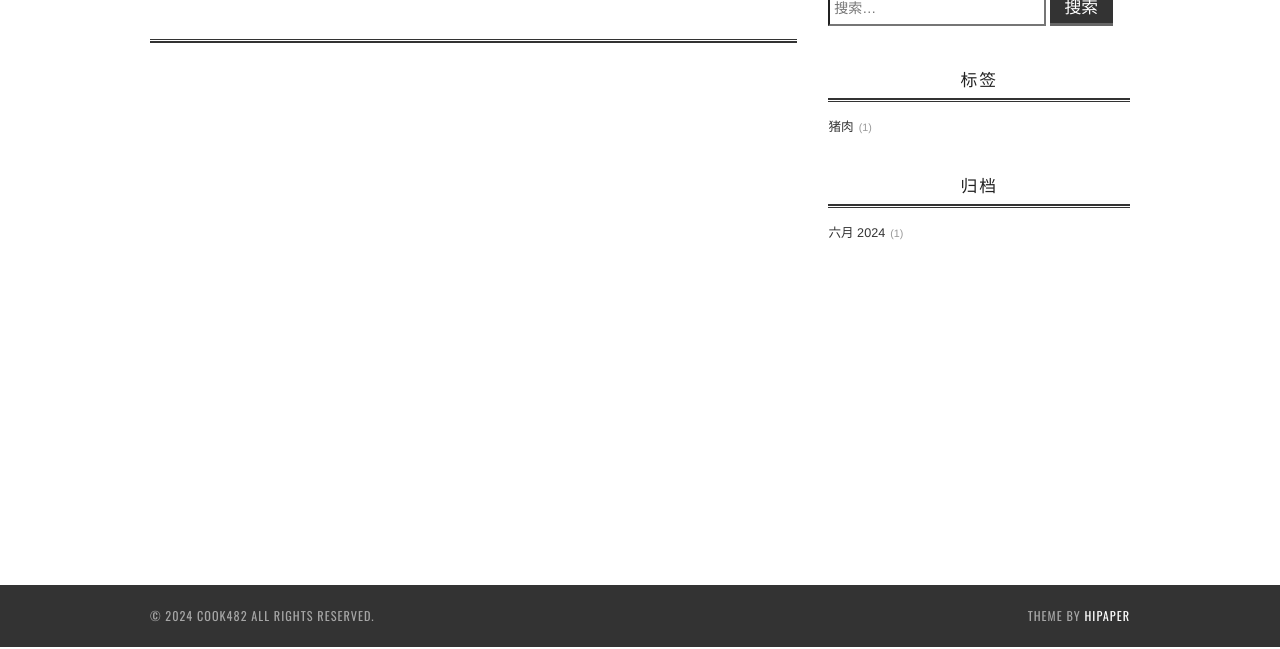
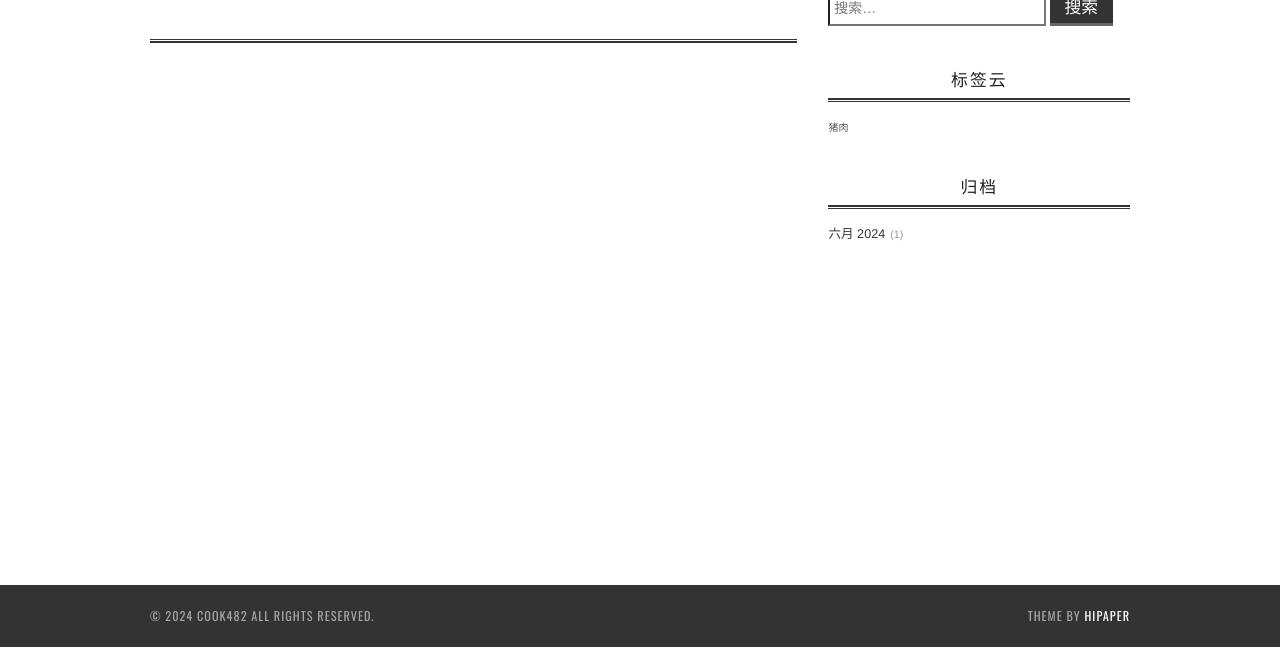
Before and after one commit to COOK482/COOK482.github.io, a plain HTML site: page about/index.html in a window 1280 px wide. Shown: the part 233-882 px from the top of the page. Drawn offline with nearby package versions, Linux system fonts and the light colour scheme; some packages are replaced by stand-ins of ours.

Commit message:
Site updated: 2024-06-26 10:18:27

```diff
--- a/about/index.html
+++ b/about/index.html
@@ -185,12 +185,11 @@
 
 
   <div class="widget-wrap">
-    <h3 class="widget-title">标签</h3>
-    <div class="widget">
-      <ul class="tag-list" itemprop="keywords"><li class="tag-list-item"><a class="tag-list-link" href="/tags/%E7%8C%AA%E8%82%89/" rel="tag">猪肉</a><span class="tag-list-count">1</span></li></ul>
+    <h3 class="widget-title">标签云</h3>
+    <div class="widget tagcloud">
+      <a href="/tags/%E7%8C%AA%E8%82%89/" style="font-size: 10px;">猪肉</a>
     </div>
   </div>
-
 
 
 
--- a/content.json
+++ b/content.json
@@ -1 +1 @@
-{"meta":{"title":"COOK482","subtitle":"","description":"","author":"COOK482","url":"https://COOK482.github.io","root":"/"},"pages":[{"title":"关于COOK482","date":"2024-06-25T15:10:32.000Z","updated":"2024-06-25T15:54:46.812Z","comments":true,"path":"about/index.html","permalink":"https://cook482.github.io/about/index.html","excerpt":"","text":""},{"title":"分类","date":"2024-06-25T14:53:25.000Z","updated":"2024-06-25T16:08:59.010Z","comments":true,"path":"tags/index.html","permalink":"https://cook482.github.io/tags/index.html","excerpt":"","text":""}],"posts":[{"title":"糖排（超懒做法）","slug":"糖排","date":"2024-06-25T15:56:24.000Z","updated":"2024-06-25T16:18:09.736Z","comments":true,"path":"2024/06/25/糖排/","permalink":"https://cook482.github.io/2024/06/25/%E7%B3%96%E6%8E%92/","excerpt":"","text":"配料 Kroger猪排（4-6根） 冰糖（大拇指第一指节大小） 生抽（2不锈钢勺） 老抽（½ 不锈钢勺） 蚝油（1不锈钢勺） 陈醋（1不锈钢勺） 料酒（1不锈钢勺） 白砂糖（⅛ sp） 蜂蜜（½ 不锈钢勺） 蒜末（1蒜瓣） 流程 Kroger猪排买来后，2~3根排骨1组（1人份量）保鲜膜分装冷冻 提前半天室温解冻后，一根根切开，焯水 根据配料、人数调整调料量，将调料、猪排加入高压锅，加水至刚好没过排骨，烧开后小火35分钟 大火收汁并定时翻面，汤汁高度低于iPhone厚度时用筷子尝汤汁甜淡，视情况加白砂糖&#x2F;保留更多汤汁 评注 不是糖醋排骨，不酸，不过油炸，甜咸口 冰糖太大块可用铝箔包裹，刀面拍碎 不追求颜色均匀、追求快速出餐，可以减少加水量 翻面要轻，容易脱骨 不用高压锅中火煮50min-1h 想要保留较多汤汁兼粘稠度，收汁阶段勾芡 原料换成翅中翅根鸡腿并减少糖量、增加鲜味（蚝油、味精），就可用小奶锅取代高压锅，制作照烧口味翅中翅根鸡腿","categories":[],"tags":[{"name":"猪肉","slug":"猪肉","permalink":"https://cook482.github.io/tags/%E7%8C%AA%E8%82%89/"}]}],"categories":[],"tags":[{"name":"猪肉","slug":"猪肉","permalink":"https://cook482.github.io/tags/%E7%8C%AA%E8%82%89/"}]}
+{"meta":{"title":"COOK482","subtitle":"","description":"","author":"COOK482","url":"https://COOK482.github.io","root":"/"},"pages":[{"title":"分类","date":"2024-06-25T14:53:25.000Z","updated":"2024-06-25T16:08:59.010Z","comments":true,"path":"tags/index.html","permalink":"https://cook482.github.io/tags/index.html","excerpt":"","text":""},{"title":"关于COOK482","date":"2024-06-25T15:10:32.000Z","updated":"2024-06-25T15:54:46.812Z","comments":true,"path":"about/index.html","permalink":"https://cook482.github.io/about/index.html","excerpt":"","text":""}],"posts":[{"title":"糖排（超懒做法）","slug":"糖排","date":"2024-06-25T15:56:24.000Z","updated":"2024-06-26T14:09:19.336Z","comments":true,"path":"2024/06/25/糖排/","permalink":"https://cook482.github.io/2024/06/25/%E7%B3%96%E6%8E%92/","excerpt":"","text":"配料 Kroger猪排（4-6根） 冰糖（大拇指第一指节大小） 生抽（2不锈钢勺） 老抽（½ 不锈钢勺） 蚝油（1不锈钢勺） 陈醋（1不锈钢勺） 料酒（1不锈钢勺） 白砂糖（⅛ sp） 蜂蜜（½ 不锈钢勺） 蒜末（1蒜瓣） 流程 Kroger猪排买来后，2~3根排骨1组（1人份量）保鲜膜分装冷冻 提前半天室温解冻后，一根根切开，焯水 根据配料、人数调整调料量，将调料、猪排加入高压锅，加水至刚好没过排骨，烧开后小火35分钟 大火收汁并定时翻面，汤汁高度低于iPhone厚度时用筷子尝汤汁甜淡，视情况加白砂糖&#x2F;保留更多汤汁 评注 不是糖醋排骨，不酸，不过油炸，甜咸口 冰糖太大块可用铝箔包裹，刀面拍碎 不追求颜色均匀、追求快速出餐，可以减少加水量 翻面要轻，容易脱骨 不用高压锅中火煮50min-1h 想要保留较多汤汁兼粘稠度，收汁阶段勾芡 原料换成翅中翅根鸡腿并减少糖量、增加鲜味（蚝油、味精），就可用小奶锅取代高压锅，制作照烧口味翅中翅根鸡腿","categories":[],"tags":[{"name":"猪肉","slug":"猪肉","permalink":"https://cook482.github.io/tags/%E7%8C%AA%E8%82%89/"}]}],"categories":[],"tags":[{"name":"猪肉","slug":"猪肉","permalink":"https://cook482.github.io/tags/%E7%8C%AA%E8%82%89/"}]}
```
Also changed, not shown: 2024/06/25/糖排/index.html (+1 -1 lines), archives/2024/06/index.html (+3 -4 lines), archives/2024/index.html (+3 -4 lines), archives/index.html (+3 -4 lines), index.html (+3 -4 lines), tags/index.html (+3 -4 lines), tags/猪肉/index.html (+3 -4 lines).
